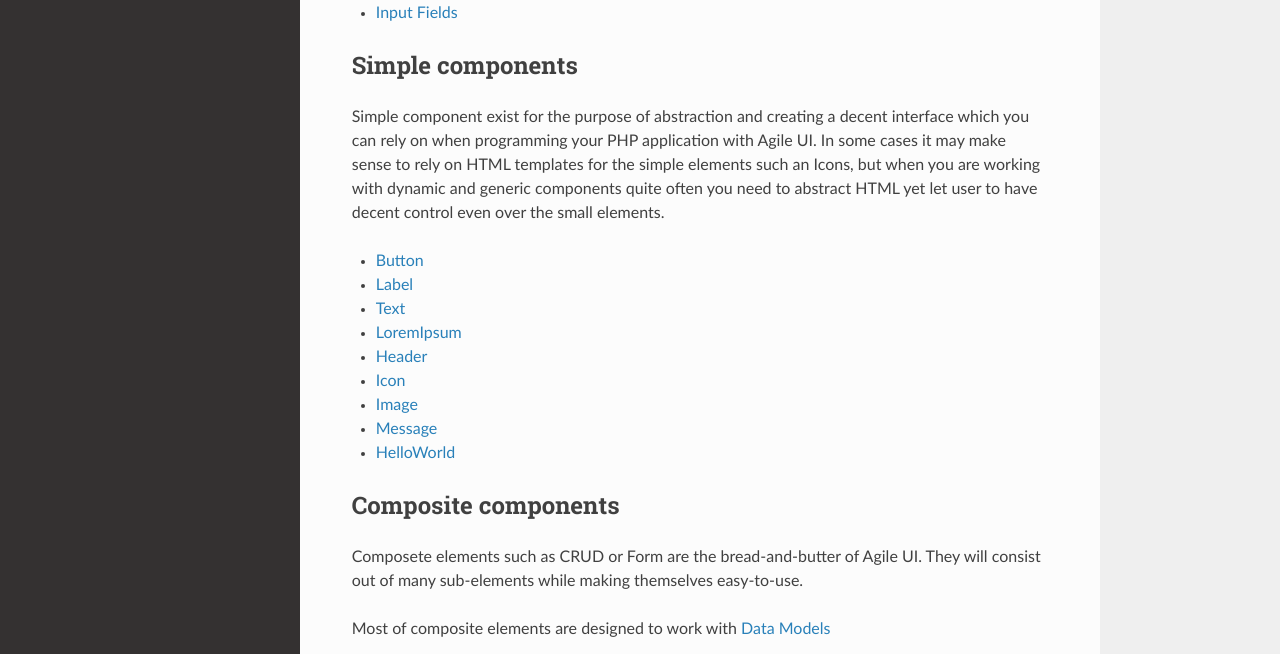
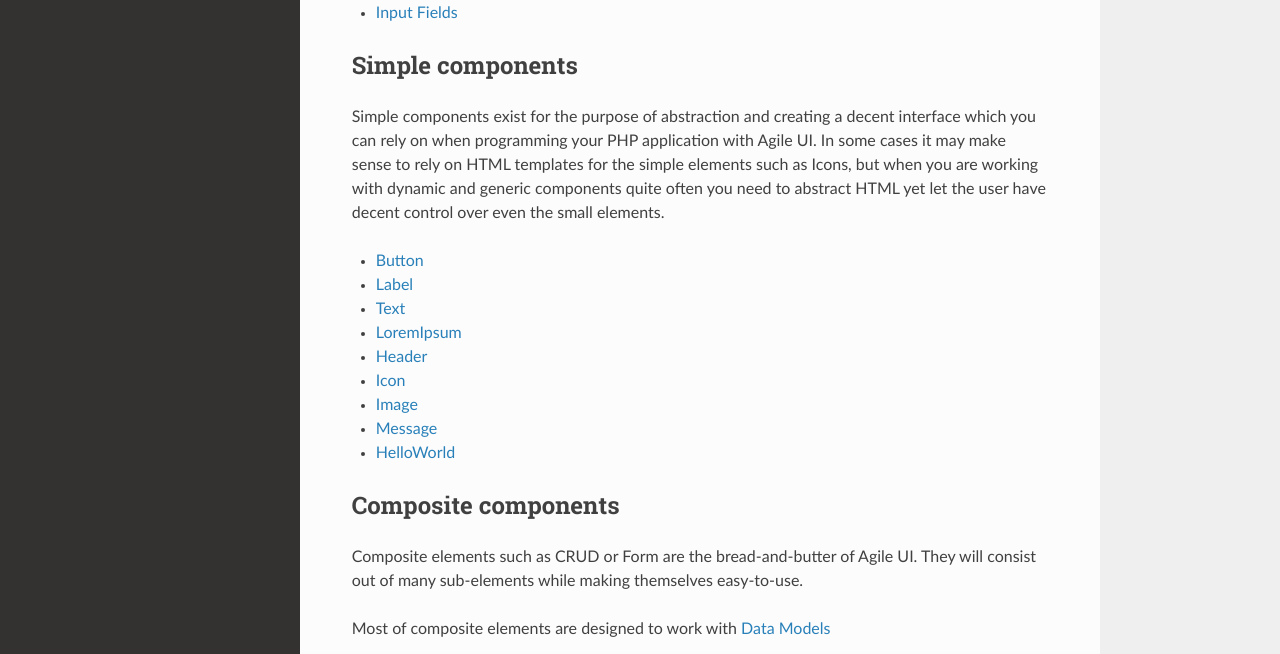
Before and after one commit to atk4/ui, a Sphinx documentation site: the page built from docs/components.rst, in a window 1280 px wide and 1358 px high. Shown: the part 408-1062 px from the top of the window. Built offline with Sphinx 7.4.7 and the Read the Docs theme 2.0.0, drawn with Linux system fonts in a browser that asks for light colours; pages that are not in the unit, such as notebooks, are missing from menus; cross-references to code outside the pages are shown as plain code.

Commit message:
Update components.rst

```diff
--- a/docs/components.rst
+++ b/docs/components.rst
@@ -22,10 +22,10 @@
 Simple components
 =================
 
-Simple component exist for the purpose of abstraction and creating a decent interface which you can rely on when programming your
-PHP application with Agile UI. In some cases it may make sense to rely on HTML templates for the simple elements such an Icons,
-but when you are working with dynamic and generic components quite often you need to abstract HTML yet let user to have decent
-control even over the small elements.
+Simple components exist for the purpose of abstraction and creating a decent interface which you can rely on when programming your
+PHP application with Agile UI. In some cases it may make sense to rely on HTML templates for the simple elements such as Icons,
+but when you are working with dynamic and generic components quite often you need to abstract HTML yet let the user have decent
+control over even the small elements.
 
 .. toctree::
     :maxdepth: 1
@@ -44,7 +44,7 @@
 Composite components
 ====================
 
-Composete elements such as CRUD or Form are the bread-and-butter of Agile UI. They will consist out of many sub-elements while
+Composite elements such as CRUD or Form are the bread-and-butter of Agile UI. They will consist out of many sub-elements while
 making themselves easy-to-use.
 
 Most of composite elements are designed to work with `Data Models <http://agile-data.readthedocs.io/>`_
```
